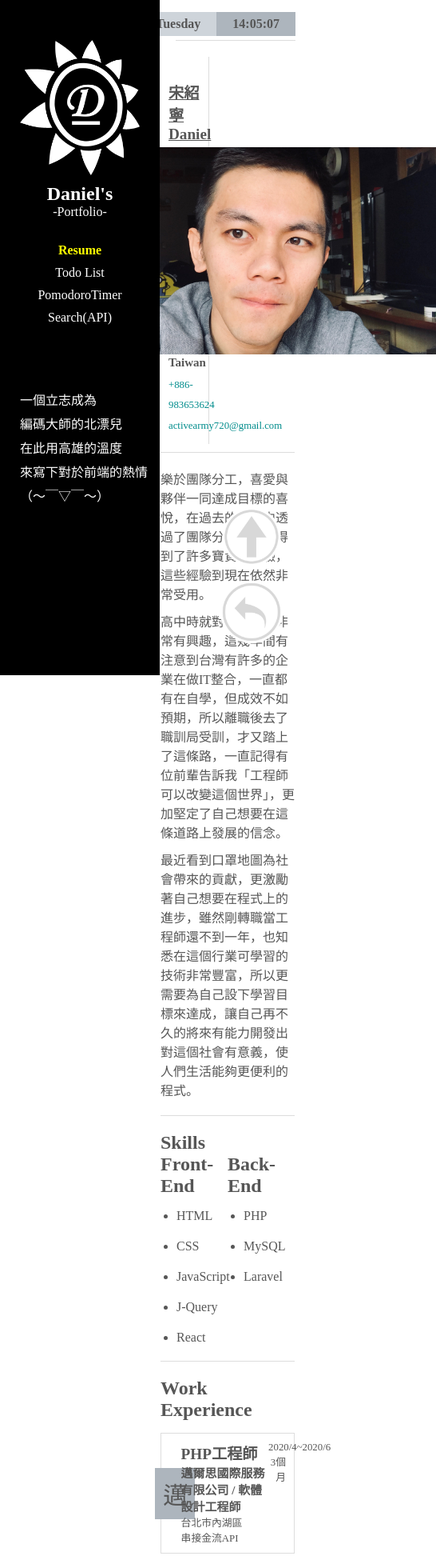
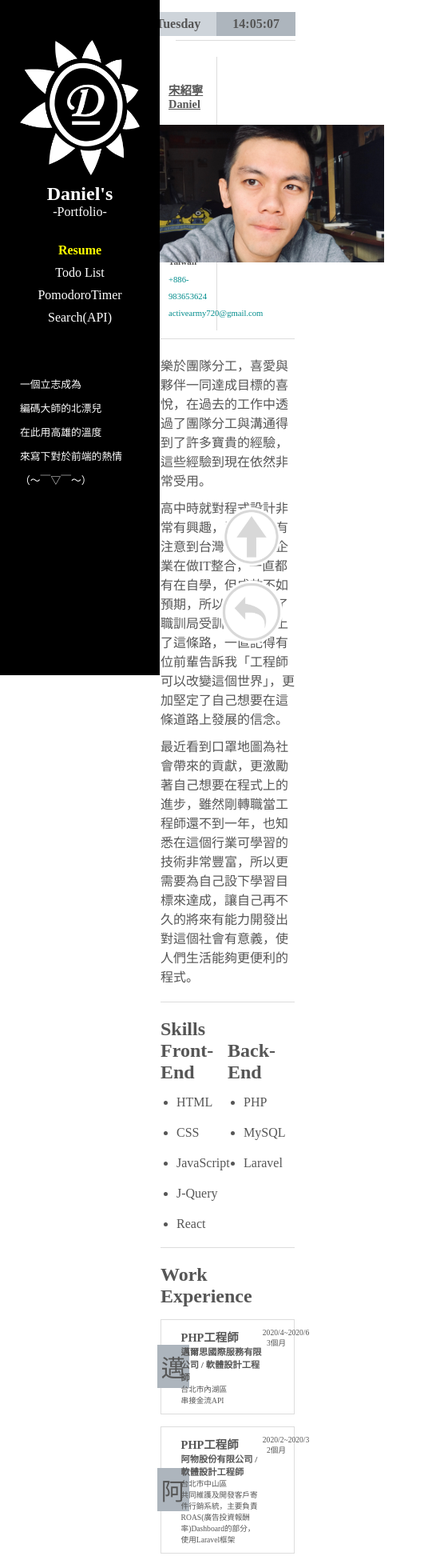
Before and after one commit to danielsung720/portfolio, a React (Create React App) app: page / in a window 390 px wide. Shown: the top 1955 px of the page at 80% size, 546 px wide, since content can reach past the window. Built offline with nearby package versions, Linux system fonts and the light colour scheme.

Commit message:
RWD(width 768px)

```diff
--- a/src/scss/resume.scss
+++ b/src/scss/resume.scss
@@ -3,6 +3,12 @@
         @content;
     }
 }
+@mixin pad768{
+    @media(max-width: 768px){
+        @content;
+    }
+}
+
 .resume_wrapper{
     background-color: none;
     margin-top: 20px;
@@ -20,8 +26,7 @@
         padding-bottom: 10px;
         border-bottom: solid #dddddd 1px;;
         .text{
-            padding: 10px 0;
-            padding-left: 10px;
+            padding: 10px 10px;
             width: 30%;
             display: flex;
             flex-wrap: wrap;
@@ -29,6 +34,9 @@
             border-right: solid #dddddd 1px;
             @include pad1024{
                 font-size: 0.8em;
+            }
+            @include pad768{
+                font-size: 0.6em;
             }
             .title{
                 width: 100%;
@@ -42,6 +50,9 @@
                     line-height: 2em;
                     color: #008c8c;
                     text-decoration: none;
+                    @include pad768{
+                        font-size: 8pt;
+                    }
                 }
             }
         }
@@ -54,6 +65,9 @@
                 width: 600px;
                 @include pad1024{
                     width: 450px;
+                }
+                @include pad768{
+                    width: 300px;
                 }
             }
         }
@@ -108,10 +122,17 @@
                         @include pad1024{
                             padding: 10px;
                         }
+                        @include pad768{
+                            padding: 5px;
+                            margin-right: 5px;
+                        }
                     }
                 }
                 @include pad1024{
                     font-size: 0.8em;
+                }
+                @include pad768{
+                    font-size: 0.6em;
                 }
                 .center{
                     width: 75%;
@@ -119,6 +140,9 @@
                 .right{
                     width: 15%;
                     text-align: right;
+                    @include pad768{
+                        width: 20%;
+                    }
                 }
             }
         }
--- a/src/scss/search.scss
+++ b/src/scss/search.scss
@@ -3,6 +3,12 @@
         @content;
     }
 }
+@mixin pad768{
+    @media(max-width: 768px){
+        @content;
+    }
+}
+
 .search{
     margin: 20px 20px 20px 270px;
     display: flex;
@@ -20,6 +26,10 @@
         padding-top: 20px;
         margin-bottom: 5px;
         box-shadow: 4px 4px 0 0 rgba($color: #000000, $alpha: .4);
+        @include pad768{
+            width: 80%;
+            font-size: 1em;
+        }
         h1{
             margin-top: 20px;
             width: 100%;
@@ -54,12 +64,14 @@
         .in-stock{
             text-align: center;
             width: 60%;
-            // border: 5px solid #FFED97;
             box-shadow: 4px 4px 0 0 rgba($color: #000000, $alpha: .4);
             padding: 25px 0 20px 0;
             margin: 10px;
             border-radius: 10px;
             background-color: #fff;
+            @include pad768{
+                width: 80%;
+            }
             h2{
                 text-decoration: underline;
             }
--- a/src/scss/sidebar.scss
+++ b/src/scss/sidebar.scss
@@ -3,6 +3,12 @@
         @content;
     }
 }
+@mixin pad768{
+    @media(max-width: 768px){
+        @content;
+    }
+}
+
 .sidebar_wrapper{
     position: fixed;
     top: 0;
@@ -11,7 +17,6 @@
     width: 250px;
     background-color: #000000;
     @include pad1024{
-        background-color: #000000;
         width: 200px;
     }
     .sidebar{
@@ -60,6 +65,10 @@
             @include pad1024{
                 padding-left: 25px;
             }
+            @include pad768{
+                font-size: 0.8em;
+                margin-top: 60px;
+            }
         }
     }
 }
```
